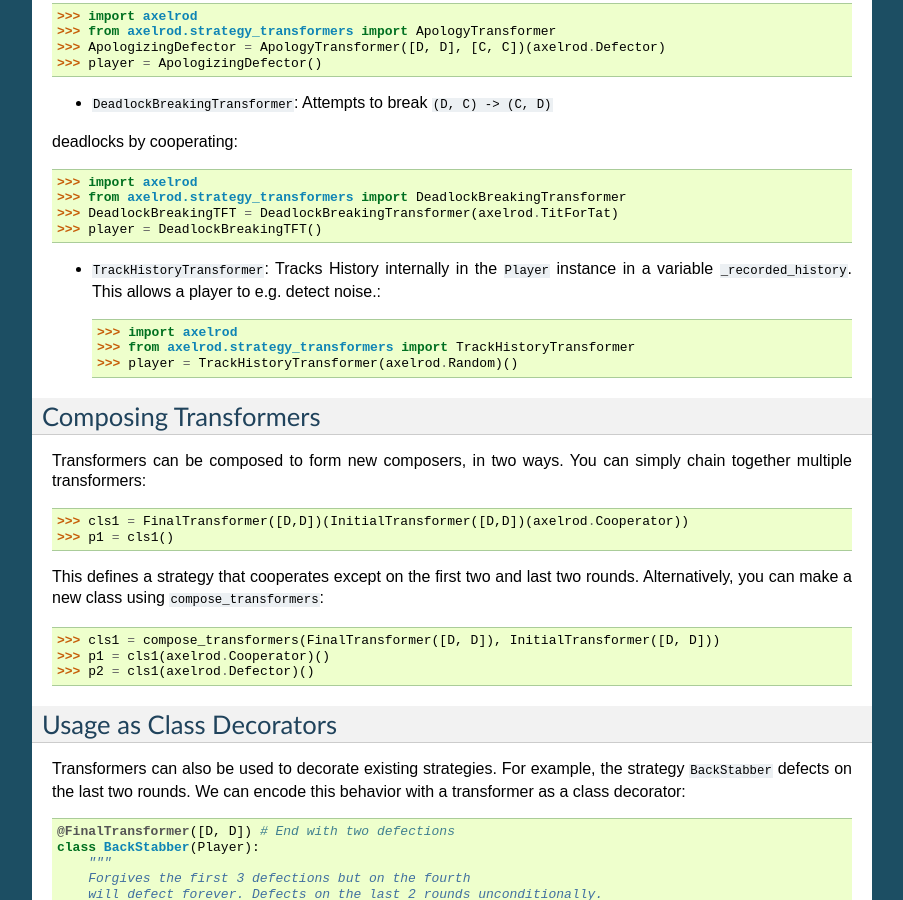
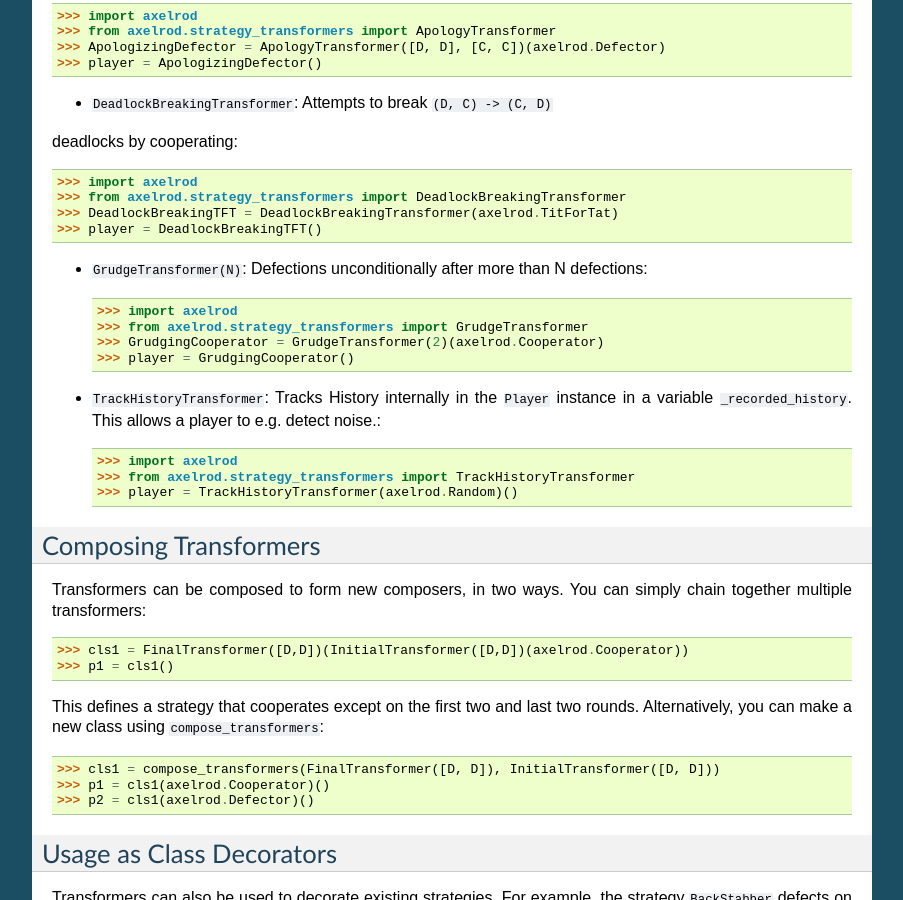
Before and after one commit to Axelrod-Python/Axelrod, a Sphinx documentation site: the page built from docs/tutorials/advanced/strategy_transformers.rst, in a window 1280 px wide and 900 px high, scrolled down 2004 px. Shown: the whole window, without its empty margins (198-1101 px from the left). Built offline with Sphinx 7.4.7, drawn with Linux system fonts in a browser that asks for light colours.

Commit message:
Add GrudeTransformer to tutorial

```diff
--- a/docs/tutorials/advanced/strategy_transformers.rst
+++ b/docs/tutorials/advanced/strategy_transformers.rst
@@ -120,6 +120,13 @@ deadlocks by cooperating::
     >>> DeadlockBreakingTFT = DeadlockBreakingTransformer(axelrod.TitForTat)
     >>> player = DeadlockBreakingTFT()
 
+* :code:`GrudgeTransformer(N)`: Defections unconditionally after more than N defections::
+
+    >>> import axelrod
+    >>> from axelrod.strategy_transformers import GrudgeTransformer
+    >>> GrudgingCooperator = GrudgeTransformer(2)(axelrod.Cooperator)
+    >>> player = GrudgingCooperator()
+
 * :code:`TrackHistoryTransformer`: Tracks History internally in the :code:`Player` instance in a variable :code:`_recorded_history`. This allows a player to e.g. detect noise.::
 
     >>> import axelrod
```
